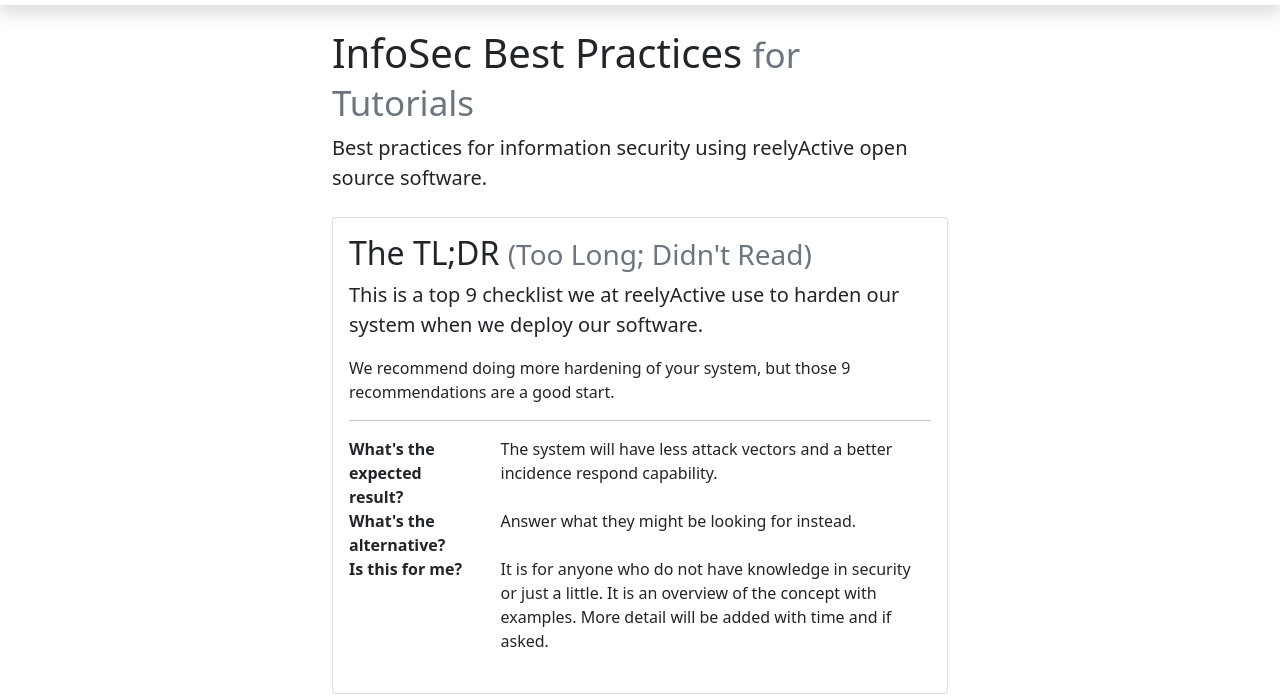
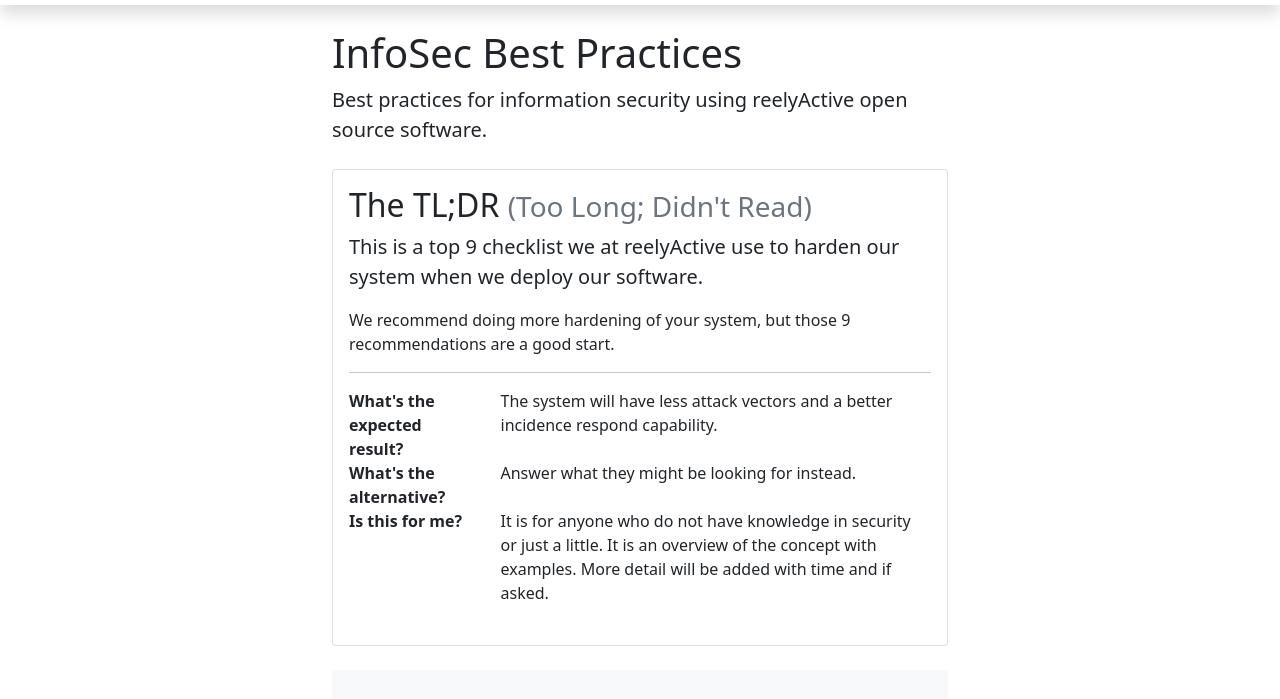
Before and after one commit to reelyactive/infosec-best-practices, a plain HTML site: page index.html in a window 1280 px wide. Shown: the part 53-752 px from the top of the page. Drawn offline with Linux system fonts and the light colour scheme.

Commit message:
remove of the small title

```diff
--- a/index.html
+++ b/index.html
@@ -170,7 +170,6 @@
         <div class="col-sm-12 col-md-10 col-lg-8 col-xl-6">
           <h1 class="mt-4">
             InfoSec Best Practices
-            <small class="text-muted"> for Tutorials </small>
           </h1>
           <p class="lead">
             Best practices for information security using reelyActive open
```
